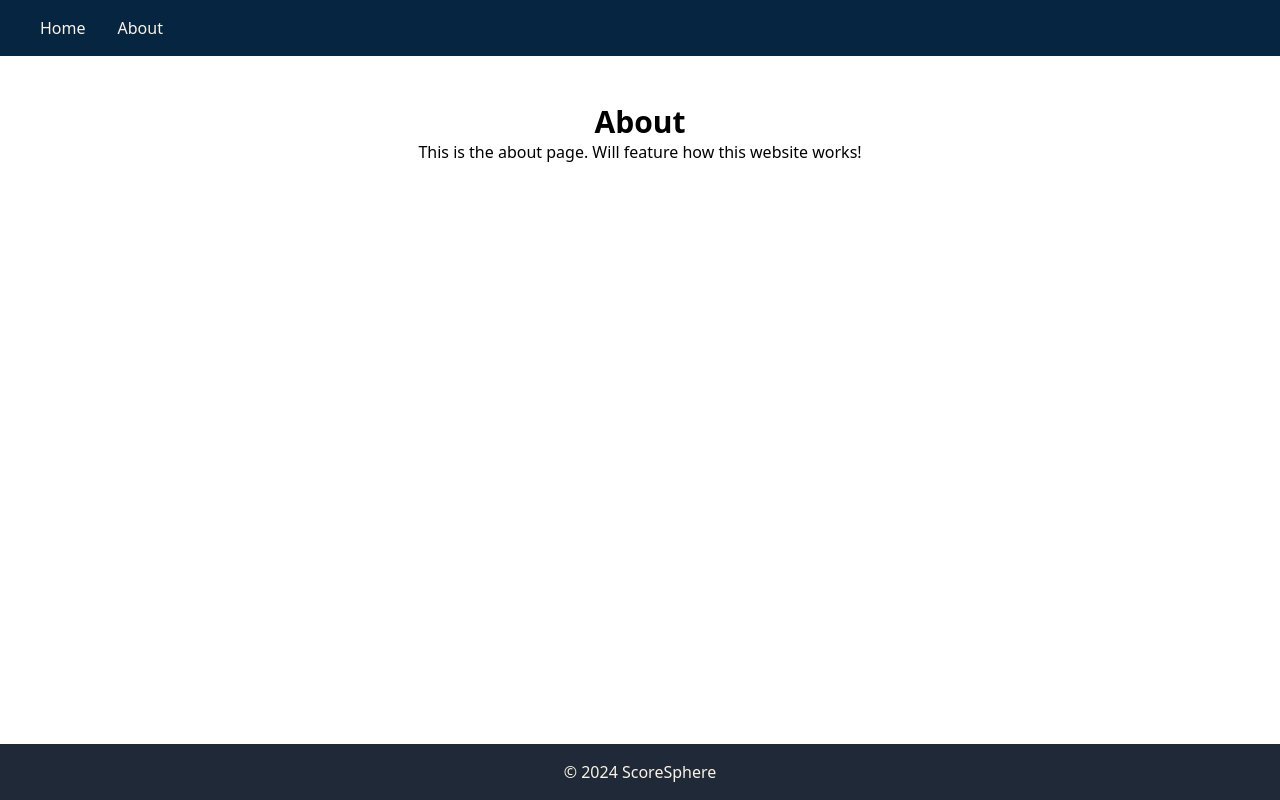
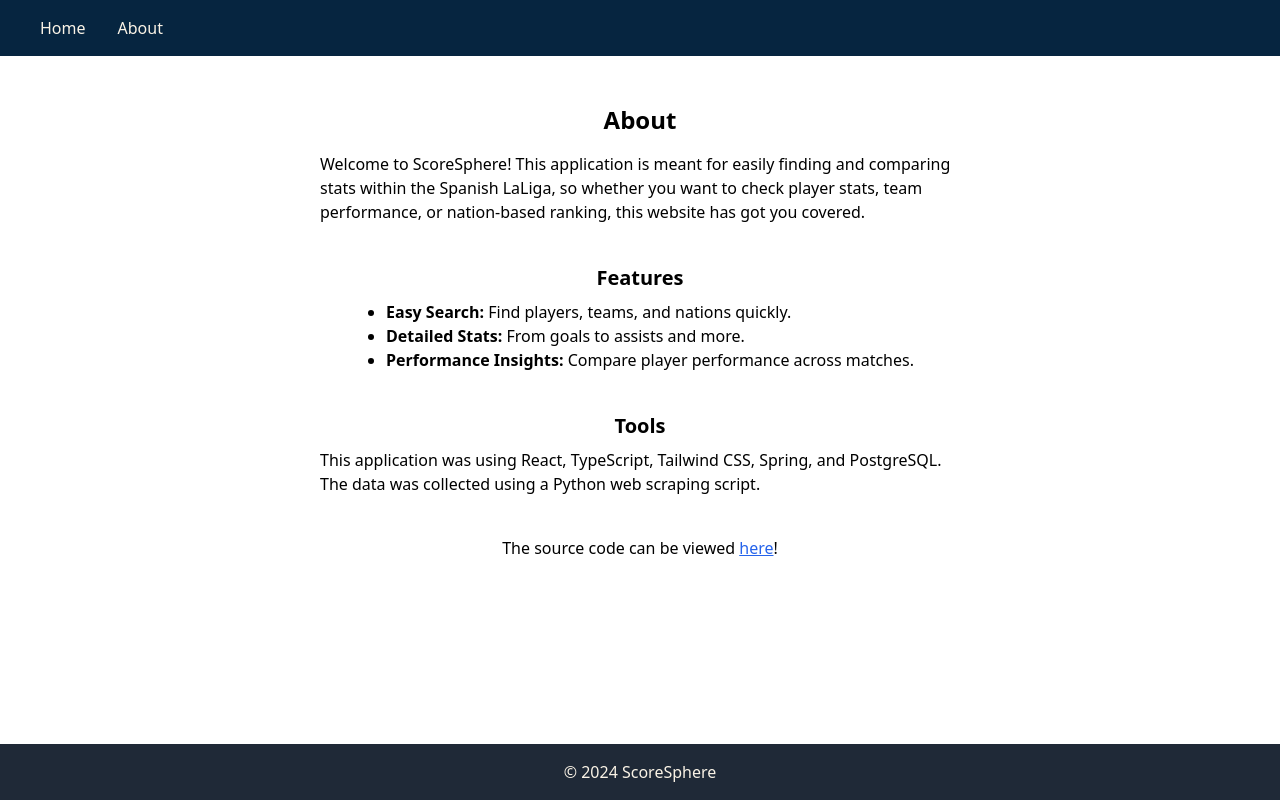
Before and after one commit to avallip443/scoresphere, a React (Vite) app: page /about in a window 1280 px wide. Built offline with nearby package versions, Linux system fonts and the light colour scheme.

Commit message:
create about page

```diff
--- a/src/pages/About.tsx
+++ b/src/pages/About.tsx
@@ -1,14 +1,51 @@
 import React from "react";
 
-const About: React.FC = () => {
+const AboutPage: React.FC = () => {
   return (
-    <div className="w-full flex flex-col justify-center items-center px-12">
-      <h1 className="text-3xl text-center font-bold mt-12">About</h1>
-      <p className="text-center">
-        This is the about page. Will feature how this website works!
-      </p>
+    <div className="w-full flex items-start justify-center">
+      <div className="w-1/2 flex flex-col items-center justify-center mt-4 mb-16">
+        <h1 className="text-2xl font-bold mt-8 mb-4">About</h1>
+        <p className="mb-4">
+          Welcome to ScoreSphere! This application is meant for easily finding
+          and comparing stats within the Spanish LaLiga, so whether you want to
+          check player stats, team performance, or nation-based ranking, this
+          website has got you covered.
+        </p>
+
+        <h2 className="text-xl font-semibold mt-6 mb-2">Features</h2>
+        <ul className="list-disc pl-5 mb-4">
+          <li>
+            <strong>Easy Search:</strong> Find players, teams, and nations
+            quickly.
+          </li>
+          <li>
+            <strong>Detailed Stats:</strong> From goals to assists and more.
+          </li>
+          <li>
+            <strong>Performance Insights:</strong> Compare player performance
+            across matches.
+          </li>
+        </ul>
+
+        <h2 className="text-xl font-semibold mt-6 mb-2">Tools</h2>
+        <p>
+          This application was using React, TypeScript, Tailwind CSS, Spring,
+          and PostgreSQL. The data was collected using a Python web scraping
+          script.
+        </p>
+        <p className="mt-10">
+          The source code can be viewed{" "}
+          <a
+            href="https://github.com/avallip443/scoresphere"
+            className="underline text-blue-600 hover:text-blue-800"
+          >
+            here
+          </a>
+          !
+        </p>
+      </div>
     </div>
   );
 };
 
-export default About;
+export default AboutPage;
```
